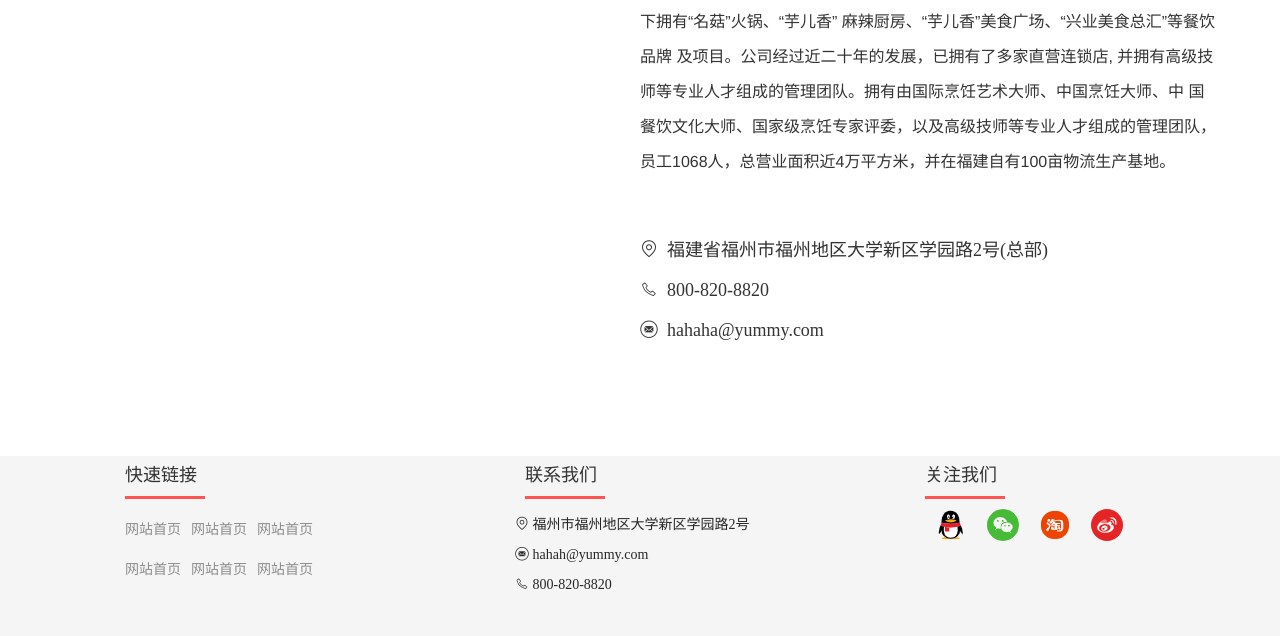
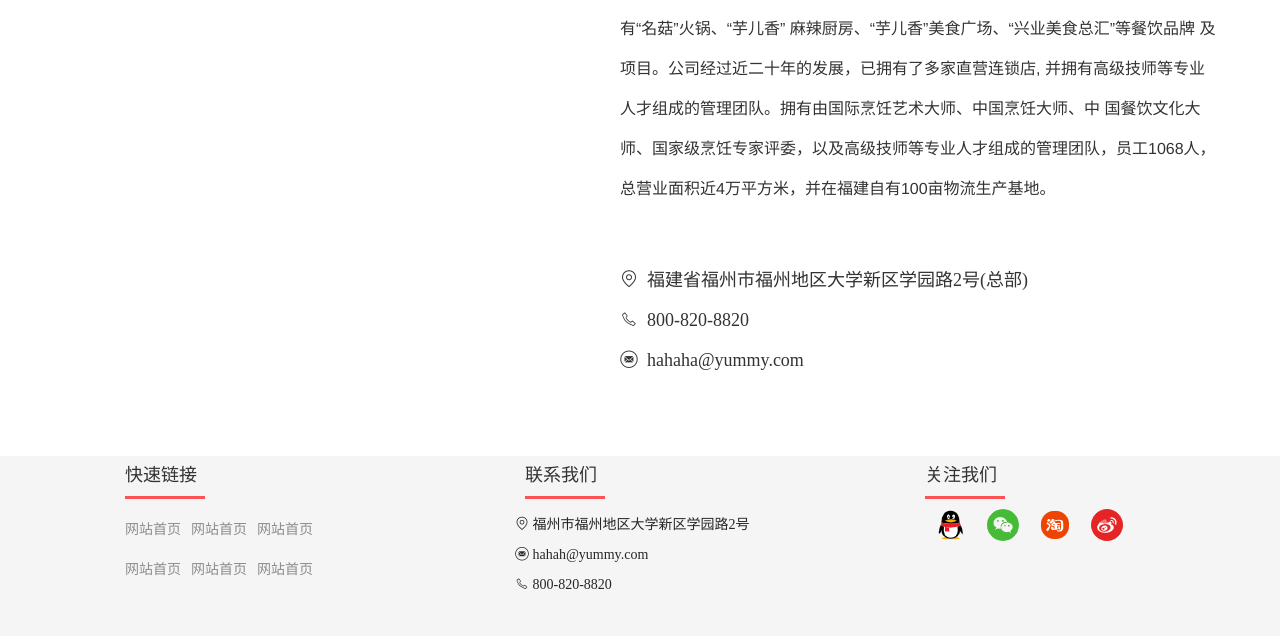
Before and after one commit to hualalalalalala/train, a plain HTML site: page enterprise/about.html in a window 1280 px wide. Shown: the part 164-800 px from the top of the page. Drawn offline with Linux system fonts and the light colour scheme; a script that the page names is missing.

```diff
--- a/enterprise/css/about.css
+++ b/enterprise/css/about.css
@@ -73,7 +73,7 @@
 }
 .contentIn .content-left {
 	margin-top: 10px;
-	width: 600px;
+	width: 550px;
 }
 /*地图*/
 .content-left .map {
@@ -88,7 +88,7 @@
 .content-right .introduce {
 	text-indent: 2em;
 	font-size: 16px;
-    line-height: 35px;
+    line-height: 40px;
 }
 .content-right .conn {
 	margin-top: 50px;
```
